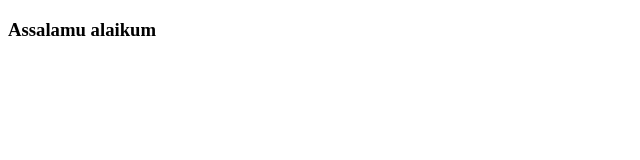
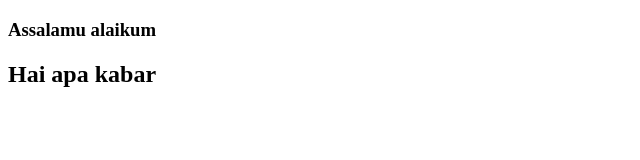
Before and after one commit to rosadi1/wpu-git-test2, a plain HTML site: page index.html in a window 1280 px wide. Shown: the whole page, without its empty margins (0-640 px from the left). Drawn offline with Linux system fonts and the light colour scheme.

Commit message:
tambah basa basi di file index.html

```diff
--- a/index.html
+++ b/index.html
@@ -9,6 +9,7 @@
 
 <body>
     <h3>Assalamu alaikum</h3>
+    <h2>Hai apa kabar</h2>
 </body>
 
 </html>
```
